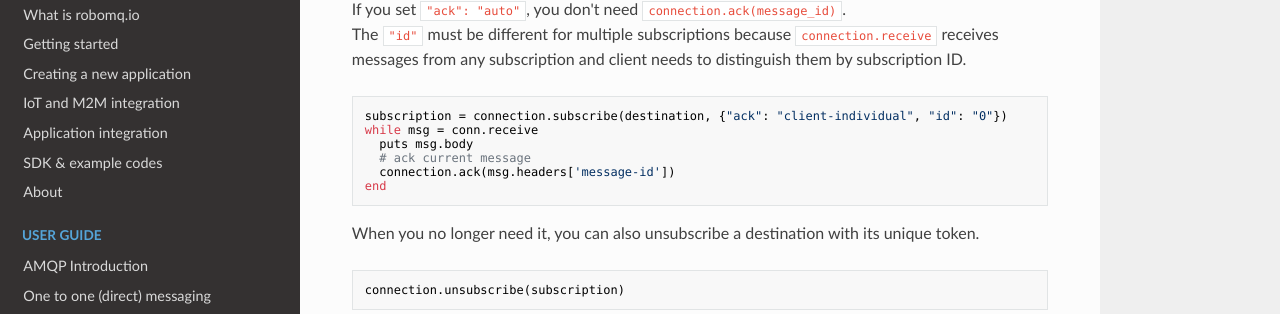
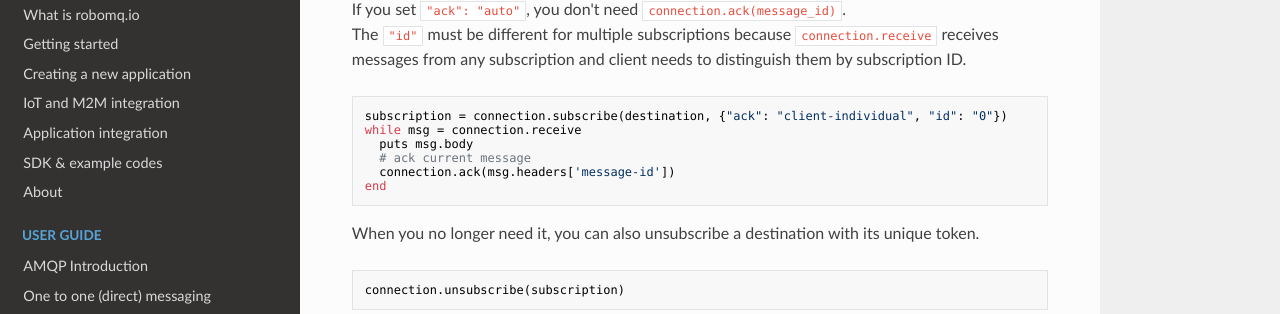
Before and after one commit to robomq/robomq.io, an MkDocs documentation site: the page built from docs/STOMP.md, in a window 1280 px wide and 1400 px high, scrolled down 12912 px. Shown: the part 137-451 px from the top of the window. Built offline with MkDocs 1.6.1, drawn with Linux system fonts in a browser that asks for light colours; nearby versions of some CDN libraries; old or Windows-style settings are respelled for this version of MkDocs; some of the changed text lies outside the part shown.

Commit message:
change connection name

````diff
--- a/docs/STOMP.md
+++ b/docs/STOMP.md
@@ -550,7 +550,7 @@ The `"id"` must be different for multiple subscriptions because `connection.rece
 
 ```ruby
 subscription = connection.subscribe(destination, {"ack": "client-individual", "id": "0"})
-while msg = conn.receive
+while msg = connection.receive
   puts msg.body
   # ack current message
   connection.ack(msg.headers['message-id'])
@@ -631,7 +631,7 @@ loop do
 
     # subscribe
     connection.subscribe(destination, {"ack": "client-individual", "id": "0"})
-    while msg = conn.receive
+    while msg = connection.receive
       puts msg.body
       # ack current message
       connection.ack(msg.headers['message-id'])
````
